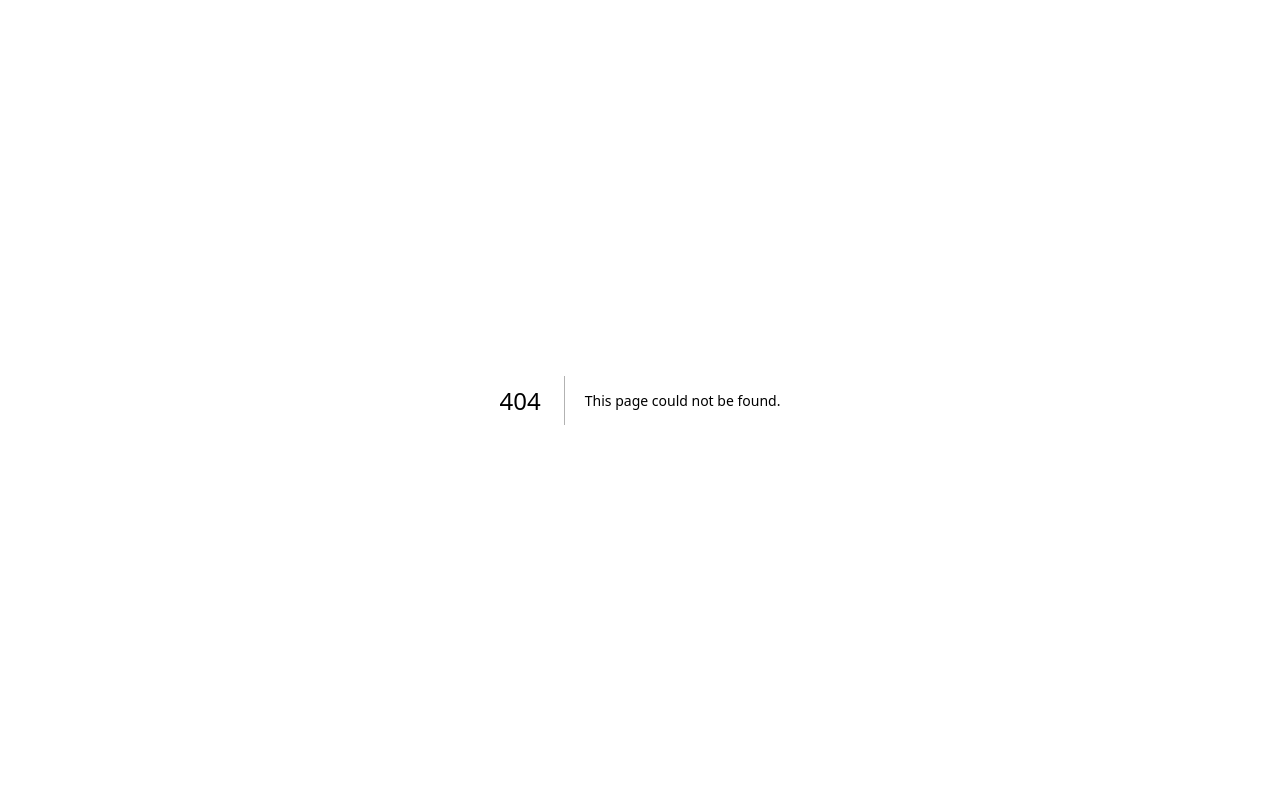
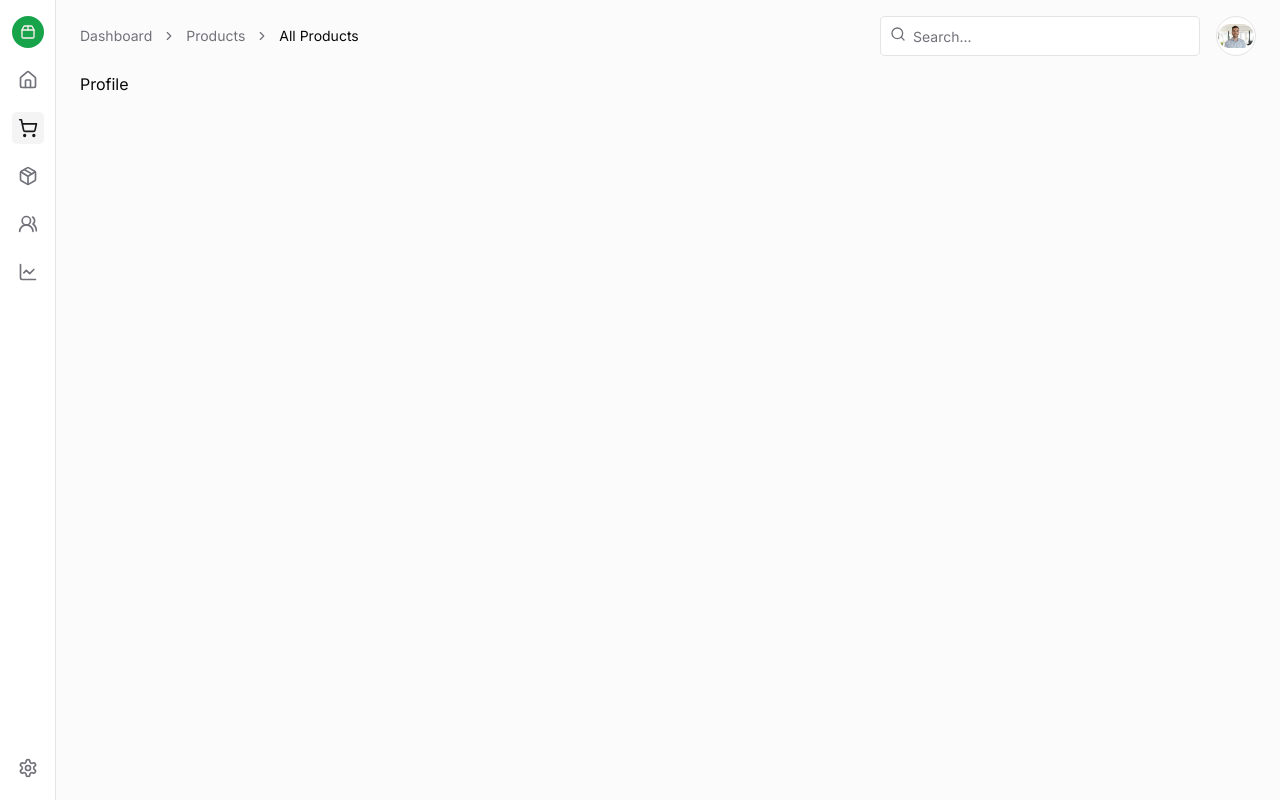
Before and after one commit to hs622/blog-toolkit, a Next.js app: page /dashboard/profile in a window 1280 px wide. Before the commit this address had no page. Built offline with nearby package versions, Linux system fonts and the light colour scheme.

Commit message:
dashboard profile module

```diff
--- /dev/null
+++ b/src/app/dashboard/profile/page.tsx
@@ -0,0 +1,9 @@
+import React from 'react'
+
+function Profile() {
+  return (
+    <div>Profile</div>
+  )
+}
+
+export default Profile
```
